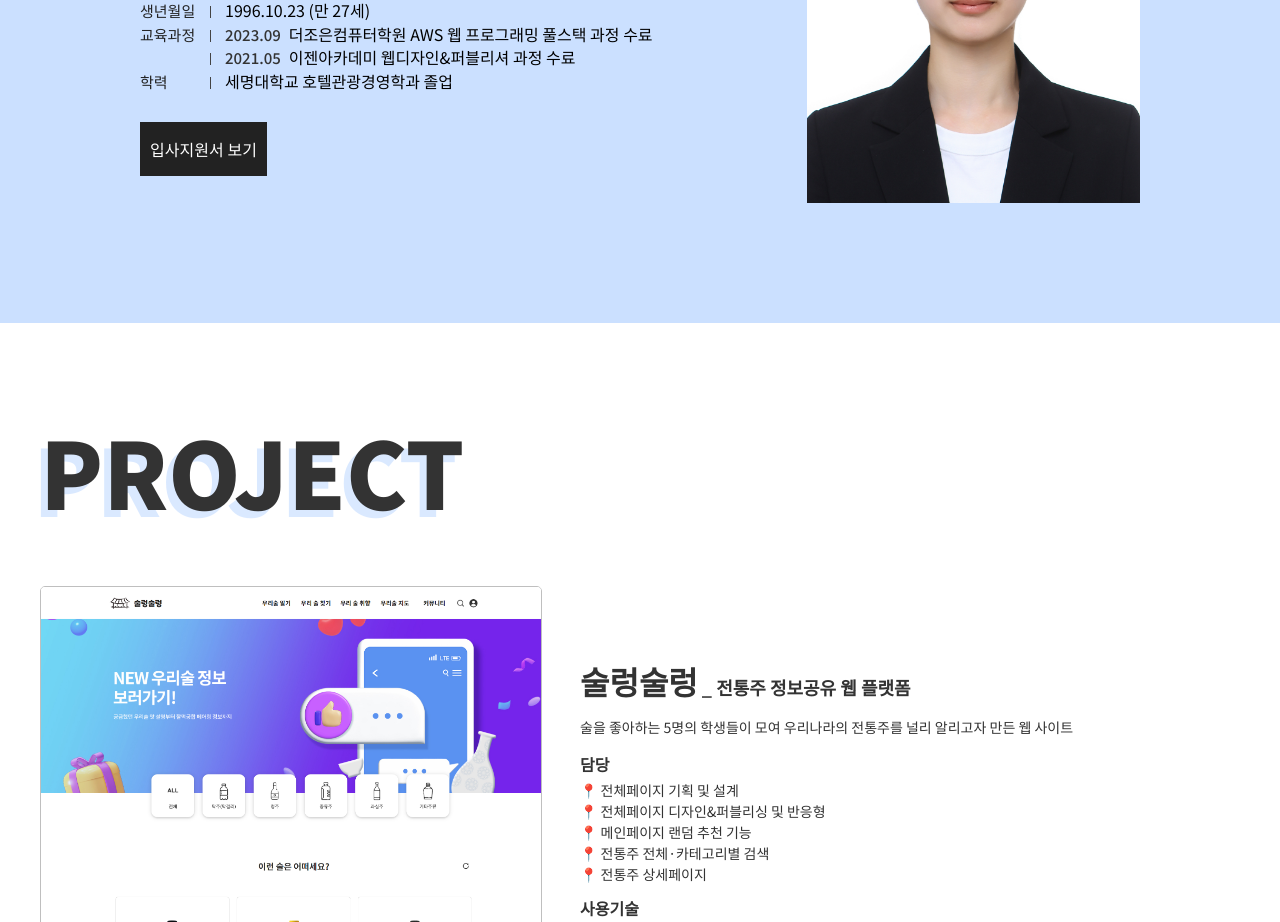
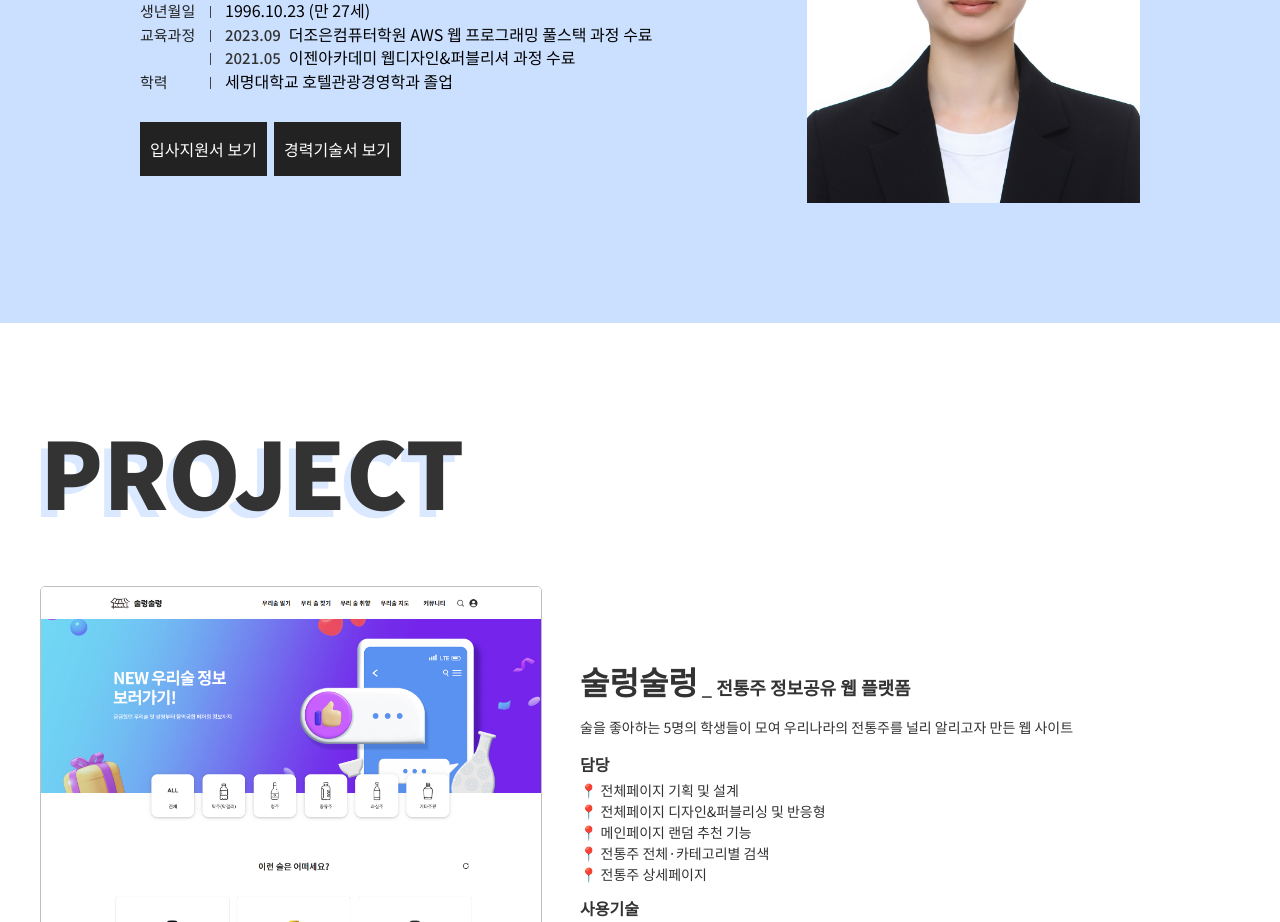
Before and after one commit to pearl1233333/Portfolio-site, a React (Vite) app: page / in a window 1280 px wide. Shown: the part 1140-2062 px from the top of the page. Built offline with nearby package versions, Linux system fonts and the light colour scheme; a web font is replaced by a local one.

Commit message:
240605 경력기술서 업로드

```diff
--- a/src/components/About.jsx
+++ b/src/components/About.jsx
@@ -1,4 +1,4 @@
-import React, { useEffect, useState } from 'react'
+import { useEffect, useState } from 'react'
 import { Link } from "react-router-dom"
 import person from "../images/img_person.jpg"
 
@@ -81,6 +81,11 @@ function About() {
               target="_blank">
               입사지원서 보기
             </Link>
+            <Link
+              to="https://drive.google.com/file/d/1InM4n54Rqt0sSexFL6ElJxHAYpE0lOsv/view?usp=drive_link"
+              target="_blank">
+              경력기술서 보기
+            </Link>
           </div>
         </div>
         <div className="about_img" data-aos="fade-left">
--- a/src/css/style.css
+++ b/src/css/style.css
@@ -232,6 +232,9 @@ body {
   border-radius: 0px;
   color: #fff;
   box-sizing: border-box;
+}
+.about_btn a:first-child {
+  margin-right: 7px;
 }
 .about_img {
   width: 340px;
```
